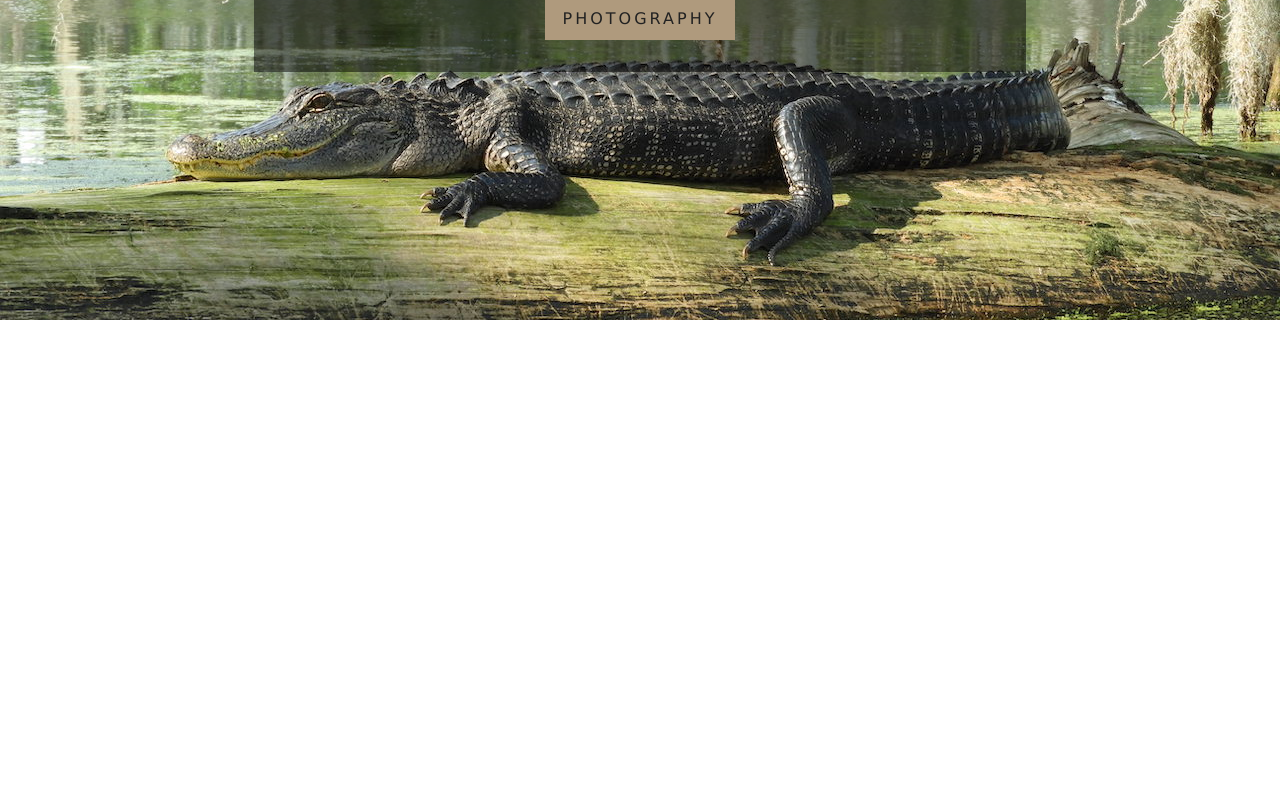
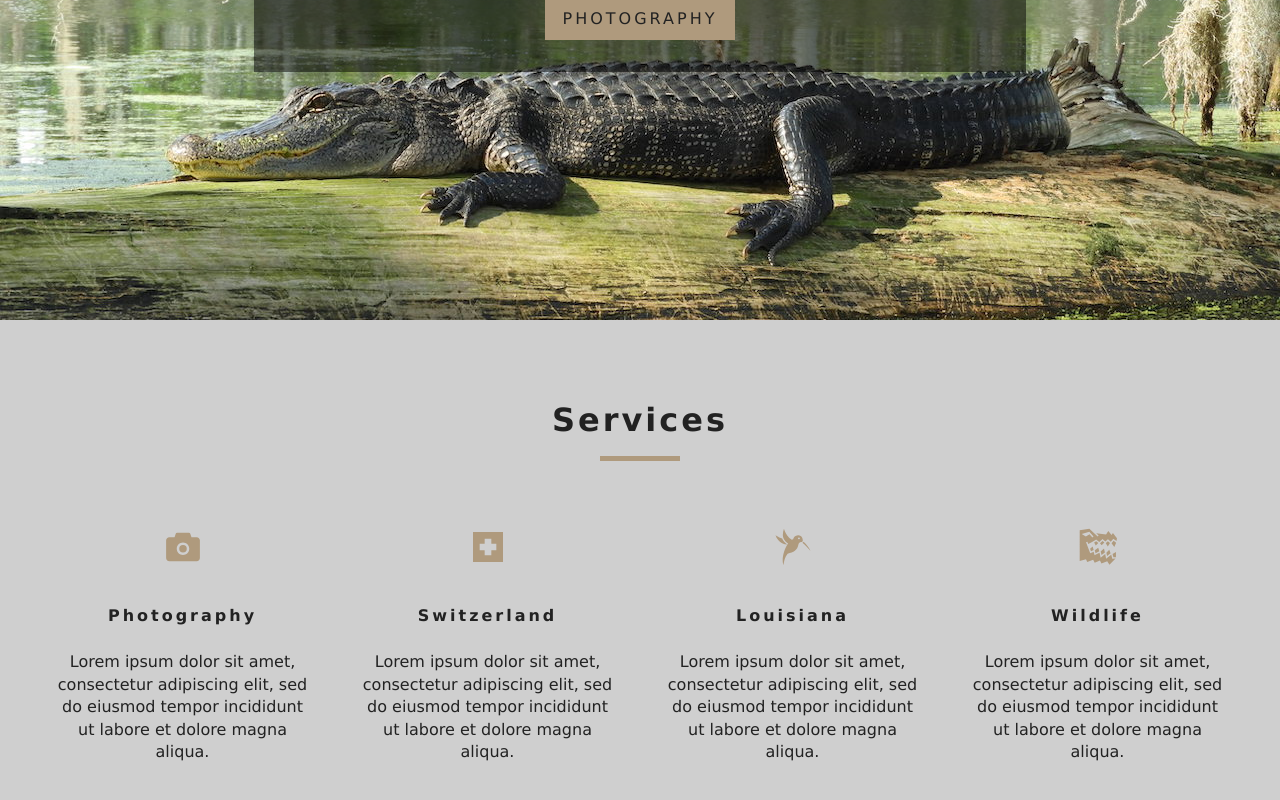
Before and after one commit to RyanJTalbot/vw-media-react, a React (Create React App) app: page / in a window 1280 px wide. Shown: the part 480-1280 px from the top of the page. Before the commit the page ends 800 px from the top, so only its background shows below. Built offline with nearby package versions, Linux system fonts and the light colour scheme.

Commit message:
Add about component

```diff
--- /dev/null
+++ b/src/components/About.js
@@ -0,0 +1,53 @@
+import React, { Component } from 'react'
+import { AiFillCamera } from "react-icons/ai";
+import { CgSwiss } from "react-icons/cg";
+import { GiCrocJaws, GiHummingbird } from "react-icons/gi";
+import Title from './Title';
+
+export default class About extends Component {
+
+  state = {
+    services: [
+      {
+        icon:<AiFillCamera/>,
+        title: "Photography",
+        info: "Lorem ipsum dolor sit amet, consectetur adipiscing elit, sed do eiusmod tempor incididunt ut labore et dolore magna aliqua."
+      },
+      {
+        icon:<CgSwiss/>,
+        title: "Switzerland",
+        info: "Lorem ipsum dolor sit amet, consectetur adipiscing elit, sed do eiusmod tempor incididunt ut labore et dolore magna aliqua."
+      },
+      {
+        icon:<GiHummingbird />,
+        title: "Louisiana",
+        info: "Lorem ipsum dolor sit amet, consectetur adipiscing elit, sed do eiusmod tempor incididunt ut labore et dolore magna aliqua."
+      },
+      {
+        icon:<GiCrocJaws/>,
+        title: "Wildlife",
+        info: "Lorem ipsum dolor sit amet, consectetur adipiscing elit, sed do eiusmod tempor incididunt ut labore et dolore magna aliqua."
+      },
+    ]
+  };
+
+  render() {
+    return (
+      <section className="services">
+        <Title title='services' />
+        <div className='services-center'>
+          {this.state.services.map((item, index) => {
+            return (
+              <article key={index} className='service'>
+                <span>{item.icon}</span>
+                <h6>{item.title}</h6>
+                <p>{item.info}</p>
+              </article>
+              );
+          })}
+        </div>
+      </section>
+    )
+  }
+
+}
--- /dev/null
+++ b/src/components/Title.js
@@ -0,0 +1,10 @@
+import React from 'react'
+
+export default function Title({ title }) {
+  return (
+    <div className="section-title">
+      <h4>{title}</h4>
+      <div />
+    </div>
+  )
+}
--- a/src/pages/Home.js
+++ b/src/pages/Home.js
@@ -2,9 +2,11 @@ import React from 'react';
 import Hero from '../components/Hero';
 import Banner from '../components/Banner';
 import {Link} from 'react-router-dom';
+import About from '../components/About';
 
 export default function Home() {
   return (
+    <>
       <Hero>
         <Banner
           title="VW-Media.com"
@@ -17,5 +19,7 @@ export default function Home() {
         </Link>
         </Banner>
       </Hero>
+      <About />
+    </>
   )
 }
```
Lines whose indentation alone changed are shown as unchanged.
